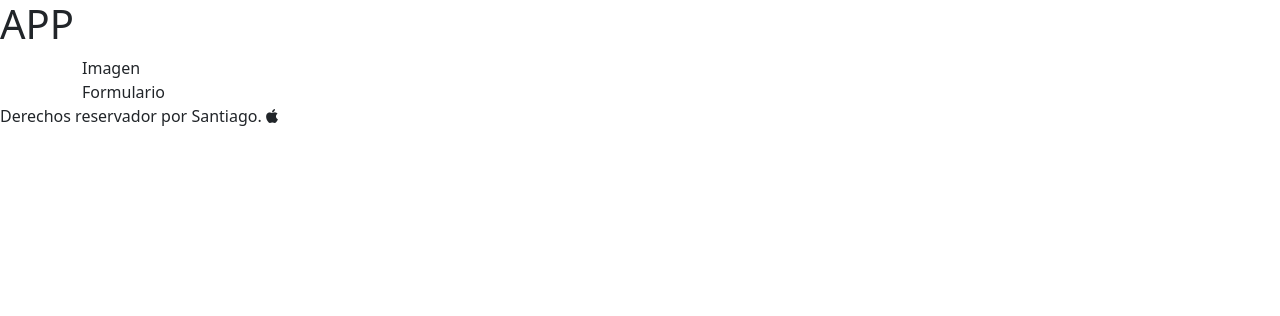
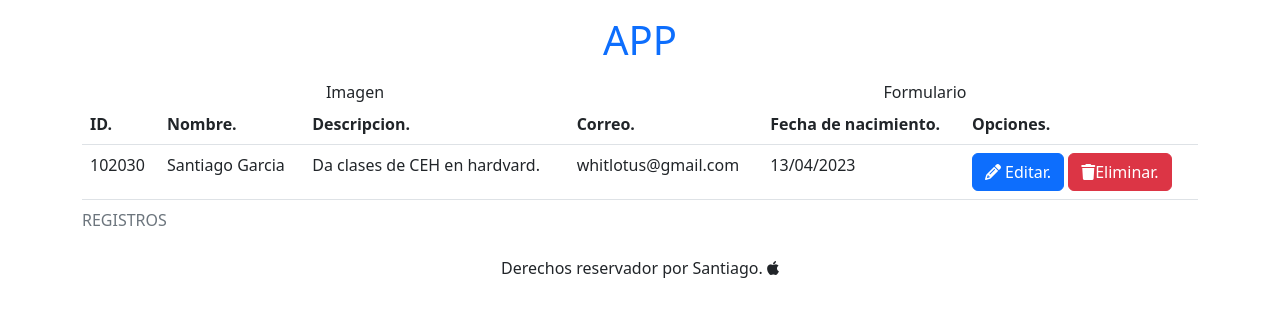
Before and after one commit to SantiagoGG0/APLICACION, a website built with webpack: page src/index.html in a window 1280 px wide. Built offline with nearby package versions, Linux system fonts and the light colour scheme.

Commit message:
PRIMEROS BOTONES.

```diff
--- a/src/index.html
+++ b/src/index.html
@@ -7,23 +7,82 @@
     <title>APP</title>
 </head>
 <body>
-    <header> <h1>APP</h1> </header>
+    <header class="my-3">
+         <h1 class="text-center text-primary">APP</h1>
+    </header>
     <main class = "container">
-        <section>
-            <article>
+        <section class = "row text-center">
+            <article class = "col-xs-12 col-md-6">
                 Imagen
             </article>
-            <article>
+            <article class = "col-xs-12 col-md-6">
                 Formulario
             </article>
         </section>
-        <section>
-            <table>
+        <section class = "row ">
+            <div class = "col-12">
+                <table class="table table-hover">
+                    <caption>
+                        REGISTROS
+                    </caption>
+                    <thead>
+                        <tr>
+                            <th scope ="col">
+                                ID.
+                            </th>
+                            <th scope ="col">
+                                Nombre.
+                            </th>
+                            <th scope ="col">
+                                Descripcion.
+                            </th>
+                            <th scope ="col">
+                                Correo.
+                            </th>
+                            <th scope ="col">
+                                Fecha de nacimiento.
+                            </th>
+                            <th scope ="col">
+                                Opciones.
+                            </th>
+                        </tr>
+                        <tr>
 
-            </table>
+                        </tr>
+                    </thead>
+                    <tbody>
+                        <tr>
+                            <td>
+                                102030
+                            </td>
+                            <td>
+                                Santiago Garcia
+                            </td>
+                            <td>
+                                Da clases de CEH en hardvard.
+                            </td>
+                            <td>
+                                whitlotus@gmail.com
+                            </td>
+                            <td>
+                                13/04/2023
+                            </td>
+                            <td>
+                                <button type="button" class="btn btn-primary">
+                                   <em class="fa fa-pencil"></em> Editar.
+                                </button>
+                                <button type="button" class="btn btn-danger">
+                                    <em class="fa fa-trash"></em>Eliminar.
+                                </button>
+                            </td>
+                        </tr>
+                    </tbody>
+                </table>
+            </div>
+
         </section>
     </main>
-    <footer>
+    <footer class ="text-center">
         Derechos reservador por Santiago. <em class = 'fa-brands fa-apple'> </em>
     </footer>
 </body>
```
